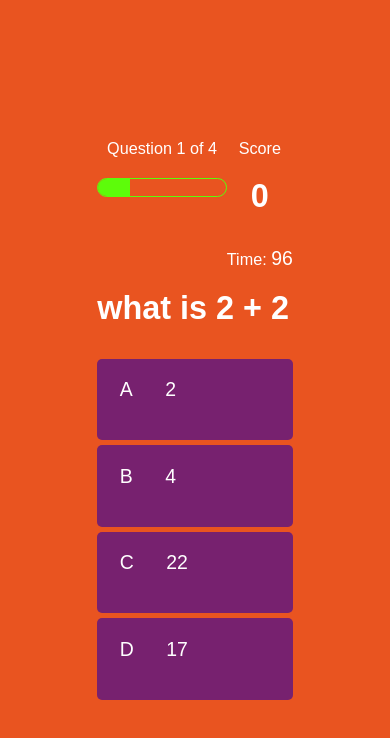
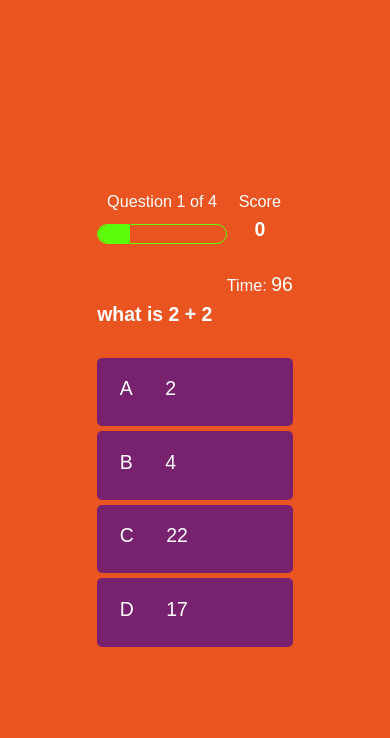
Before and after one commit to serjykalstryke/javascript-quiz, a plain HTML site: page game.html in a window 390 px wide. Drawn offline with Linux system fonts and the light colour scheme.

Commit message:
tweaked styling to make page more responsive to multiple screen sizes

```diff
--- a/styles.css
+++ b/styles.css
@@ -11,19 +11,19 @@
 }
 
 h1 {
-    font-size: 5rem;
+    font-size: 3rem;
     color: #ffffff;
     margin-bottom: 5rem;
 }
 
 h2 {
-    font-size: 4.2rem;
+    font-size: 3rem;
     margin-bottom: 4rem;
 }
 
 p, span {
     font-size: 3rem;
-    margin-bottom: 3rem;
+    margin-bottom: 1rem;
 }
 
 .container {
```
